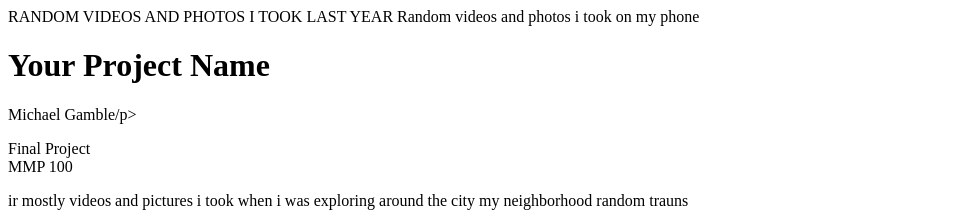
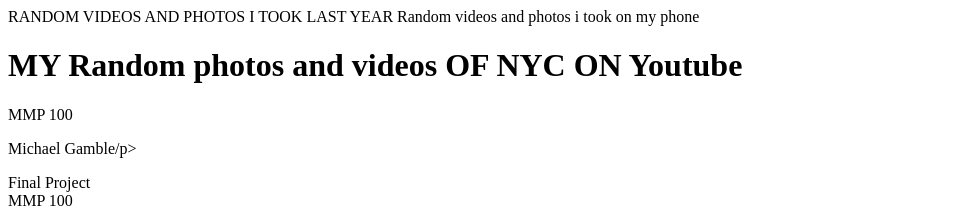
Before and after one commit to Michael20031010/mmp100-final-Michael, a plain HTML site: page index.html in a window 1280 px wide. Shown: the top 223 px of the page, without its empty margins (0-956 px from the left). Drawn offline with Linux system fonts and the light colour scheme.

Commit message:
Update index.html

```diff
--- a/index.html
+++ b/index.html
@@ -8,8 +8,8 @@
 </head>RANDOM VIDEOS AND PHOTOS I TOOK LAST YEAR
 <body>Random videos and photos i took on my phone
     <header>
-        <h1>Your Project Name</h1>
-        <div class="description">
+        <h1>MY Random photos and videos OF NYC ON Youtube</h1>
+        <div class="description">MMP 100
             <p class="author">Michael Gamble/p>
             <p>Final Project <br>
                 MMP 100
```
